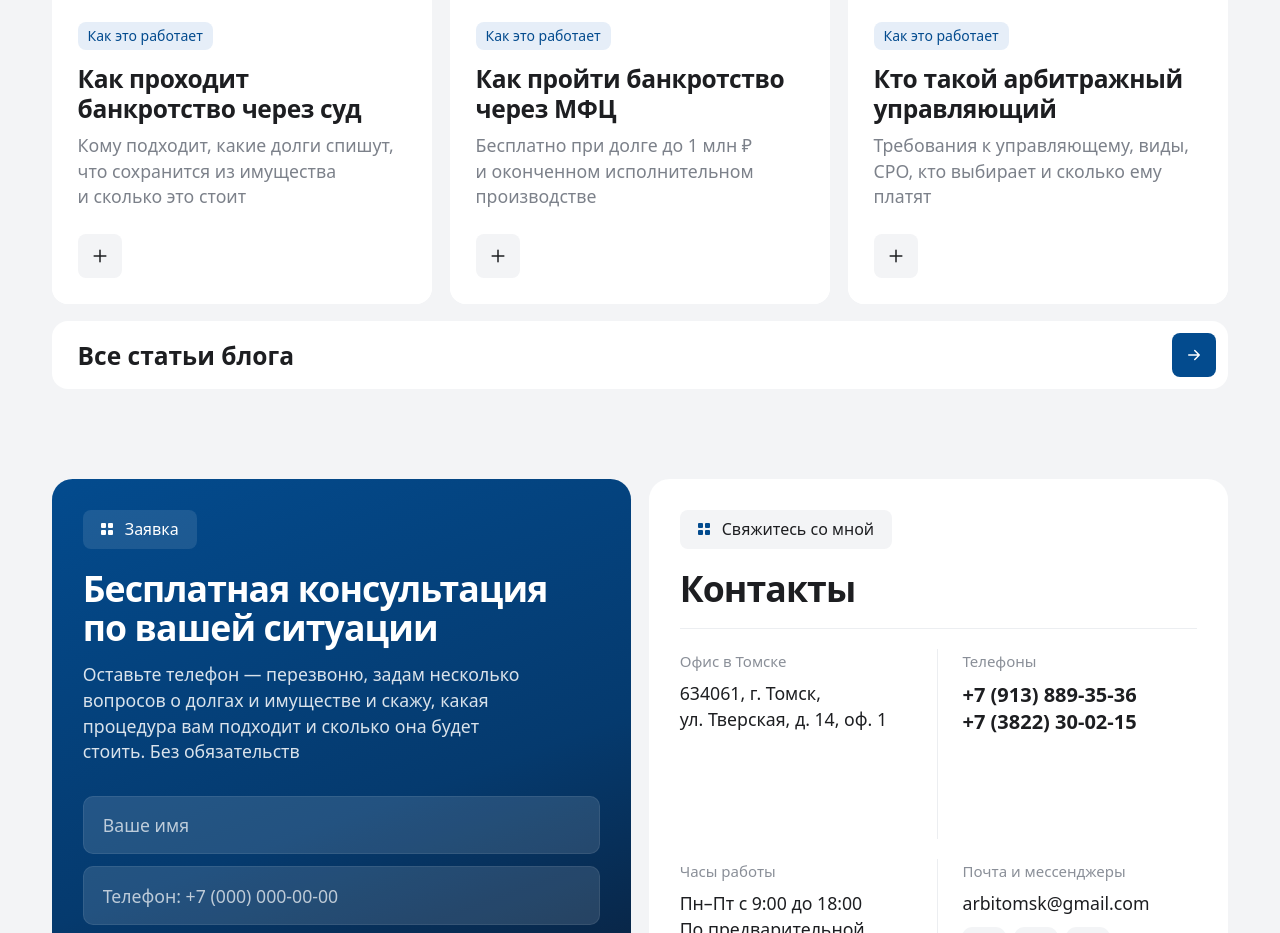
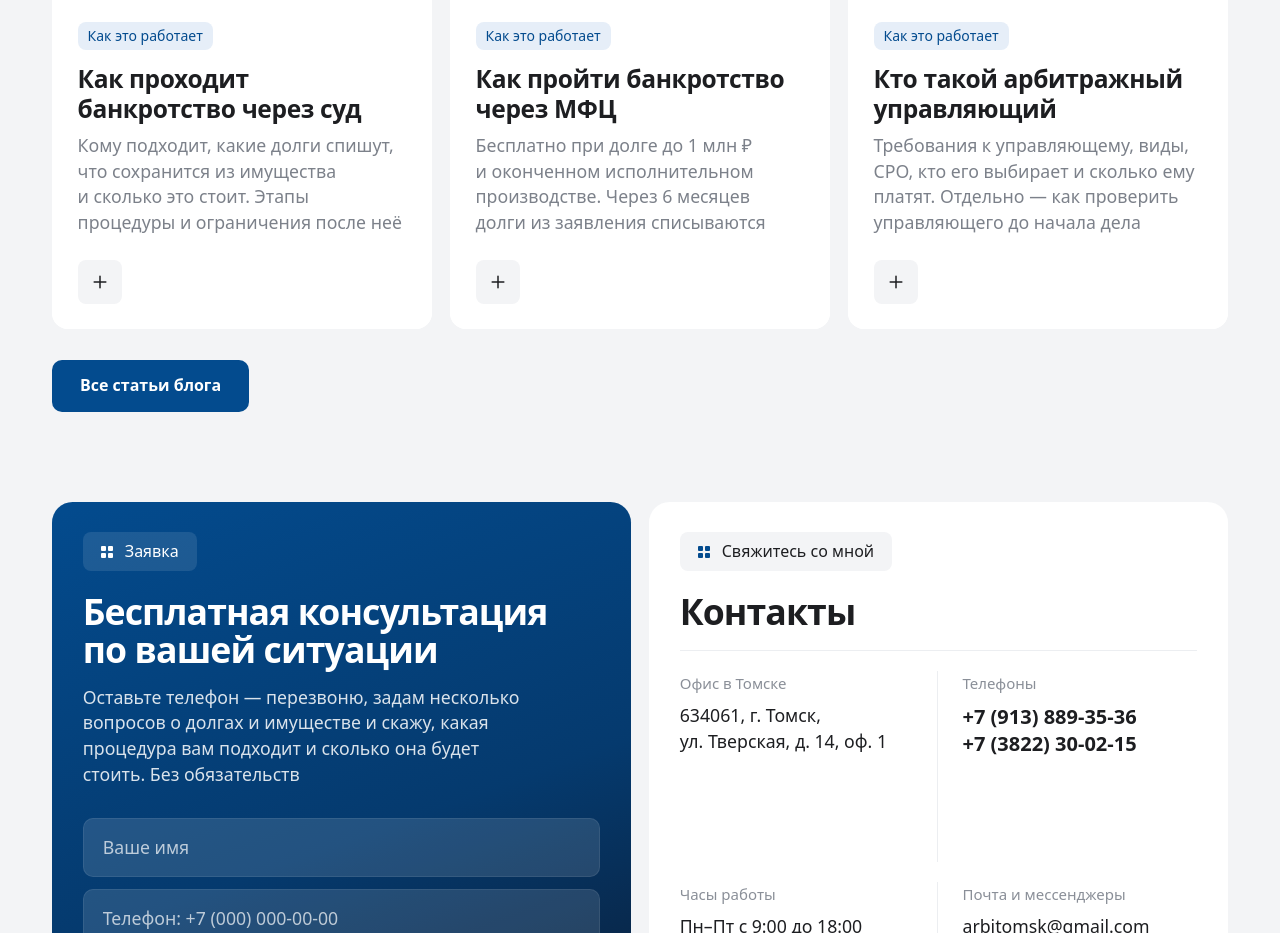
Before and after one commit to t0niske/upravl-site, an Astro site: page /bankrotstvo-ip in a window 1280 px wide. Shown: the part 3680-4613 px from the top of the page. Built offline with nearby package versions, Linux system fonts and the light colour scheme; Astro itself is replaced by a stand-in of ours.

Commit message:
Блог: обычная кнопка «Все статьи», описания длиннее; «Обязаны подать» по центру
Co-Authored-By: Claude Opus 5.5 <noreply@anthropic.com>

```diff
--- a/src/layouts/Page.astro
+++ b/src/layouts/Page.astro
@@ -17,7 +17,6 @@ import imgMyths from '../assets/blog/myths.jpg';
 import imgManager from '../assets/blog/manager.jpg';
 import imgCourt from '../assets/blog/court.jpg';
 import imgMfc from '../assets/blog/mfc.jpg';
-import { articles } from '../data/articles';
 
 interface Props {
   title: string;
@@ -51,10 +50,10 @@ const hasBody = Astro.slots.has('default');
  * Рубрика — колонка меню. Текущая страница не показывается, максимум 3 карточки.
  */
 const relInfo: Record<string, { img: ImageMetadata; text: string }> = {
-  '/bankrotstvo-fizicheskih-lic/': { img: imgCourt, text: 'Кому подходит, какие долги спишут, что сохранится из имущества и сколько это стоит' },
-  '/bankrotstvo-fizicheskih-lic/cherez-mfc/': { img: imgMfc, text: 'Бесплатно при долге до 1 млн ₽ и оконченном исполнительном производстве' },
-  '/stati/kto-takoj-arbitrazhnyj-upravlyayushchij/': { img: imgManager, text: articles.find((a) => a.href.includes('kto-takoj'))!.text },
-  '/stati/mify-o-bankrotstve-grazhdan/': { img: imgMyths, text: articles.find((a) => a.href.includes('mify'))!.text },
+  '/bankrotstvo-fizicheskih-lic/': { img: imgCourt, text: 'Кому подходит, какие долги спишут, что сохранится из имущества и сколько это стоит. Этапы процедуры и ограничения после неё' },
+  '/bankrotstvo-fizicheskih-lic/cherez-mfc/': { img: imgMfc, text: 'Бесплатно при долге до 1 млн ₽ и оконченном исполнительном производстве. Через 6 месяцев долги из заявления списываются' },
+  '/stati/kto-takoj-arbitrazhnyj-upravlyayushchij/': { img: imgManager, text: 'Требования к управляющему, виды, СРО, кто его выбирает и сколько ему платят. Отдельно — как проверить управляющего до начала дела' },
+  '/stati/mify-o-bankrotstve-grazhdan/': { img: imgMyths, text: 'Спишут ли все долги, заберут ли зарплату и квартиру, дадут ли кредит после процедуры. Разбираю 10 частых мифов и что на самом деле говорит закон' },
 };
 const here = Astro.url.pathname.replace(/\/?$/, '/');
 const relArticles = knowMenu
@@ -140,10 +139,7 @@ const relArticles = knowMenu
             </li>
           ))}
         </ul>
-        <a href="/stati/" class="rel-more">
-          Все статьи блога
-          <span class="rel-more-ic" aria-hidden="true"><svg width="18" height="18" viewBox="0 0 24 24" fill="none" stroke="currentColor" stroke-width="2" stroke-linecap="round" stroke-linejoin="round"><path d="M5 12h14M13 6l6 6-6 6" /></svg></span>
-        </a>
+        <a href="/stati/" class="rel-more">Все статьи блога</a>
       </div>
     </section>
   )}
@@ -289,11 +285,11 @@ const relArticles = knowMenu
   .rel-chip { display: inline-flex; align-items: center; gap: 0.75rem; margin-bottom: clamp(1.25rem, 2vw, 1.75rem); padding: 0.625rem 1.125rem; border-radius: 8px; background: #fff; font-size: clamp(1rem, 1.1vw, 1.1875rem); line-height: 1.2; color: #1d1e21; }
   .rel-sq { display: grid; grid-template-columns: 5px 5px; grid-auto-rows: 5px; gap: 2px; }
   .rel-sq i { width: 5px; height: 5px; border-radius: 1px; background: #034b8e; }
-  /* «Все статьи блога» — широкая белая плашка под карточками */
-  .rel-more { display: flex; align-items: center; justify-content: space-between; gap: 1rem; margin-top: clamp(0.75rem, 1.4vw, 1.25rem); padding: 0.75rem 0.75rem 0.75rem clamp(1.25rem, 2vw, 1.75rem); border-radius: 16px; background: #fff; font-family: var(--font-display); font-weight: 600; font-size: var(--fs-h3); line-height: 1.2; color: #1d1e21; text-decoration: none; transition: box-shadow 150ms var(--ease-out); }
-  .rel-more:hover { box-shadow: inset 0 0 0 2px #034b8e; }
-  .rel-more-ic { display: grid; flex: none; place-items: center; width: 2.75rem; height: 2.75rem; border-radius: 8px; background: #034b8e; color: #fff; }
+  /* «Все статьи блога» — обычная синяя кнопка под карточками (на телефоне на всю ширину) */
+  .rel-more { display: inline-flex; align-items: center; justify-content: center; min-height: 3.25rem; margin-top: clamp(1.25rem, 2.4vw, 2rem); padding: 0 1.75rem; border-radius: 10px; background: #034b8e; color: #fff; font-weight: 600; font-size: 1rem; text-decoration: none; transition: background-color 150ms var(--ease-out); }
+  .rel-more:hover { background: #0a5aa6; }
   .rel-more:focus-visible { outline: 2px solid #034b8e; outline-offset: 3px; }
+  @media (max-width: 639px) { .rel-more { display: flex; } }
   .rel-meta { display: flex; flex-wrap: wrap; align-items: center; gap: 0.5rem 0.875rem; margin-bottom: 0.875rem; font-size: 0.875rem; color: #7c818a; }
   .rel-tag { padding: 0.3125rem 0.625rem; border-radius: 8px; background: #e6eef8; font-size: 0.875rem; font-weight: 500; line-height: 1.3; color: #034b8e; }
   .rel-name { font-family: var(--font-display); font-weight: 600; font-size: var(--fs-h3); line-height: 1.2; letter-spacing: -0.015em; }
--- a/src/pages/bankrotstvo-fizicheskih-lic/index.astro
+++ b/src/pages/bankrotstvo-fizicheskih-lic/index.astro
@@ -246,6 +246,8 @@ const faq = [
   .lp-card { display: flex; flex-direction: column; padding: clamp(1.25rem, 2vw, 1.75rem); border-radius: 18px; background: #fff; color: #1d1e21; }
   :global(.lps:not(.is-grey)) .lp-card:not(.lp-blue) { background: #f3f4f6; }
   .lp-blue { background: linear-gradient(135deg, #034b8e 0%, #053a6e 60%, #0b1a30 100%); color: #fff; }
+  /* в паре карточек синяя растягивается по высоте соседней — текст по центру, сверху и снизу поровну */
+  .lp-two > .lp-blue { justify-content: center; }
   .lp-k { font-size: 0.9375rem; color: #7c818a; }
   .lp-blue .lp-k { color: rgb(255 255 255 / 0.75); }
   .lp-big { margin-top: 0.75rem; font-family: var(--font-display); font-weight: 700; font-size: clamp(2.25rem, 3.6vw, 3.25rem); line-height: 1; letter-spacing: -0.03em; }
```
